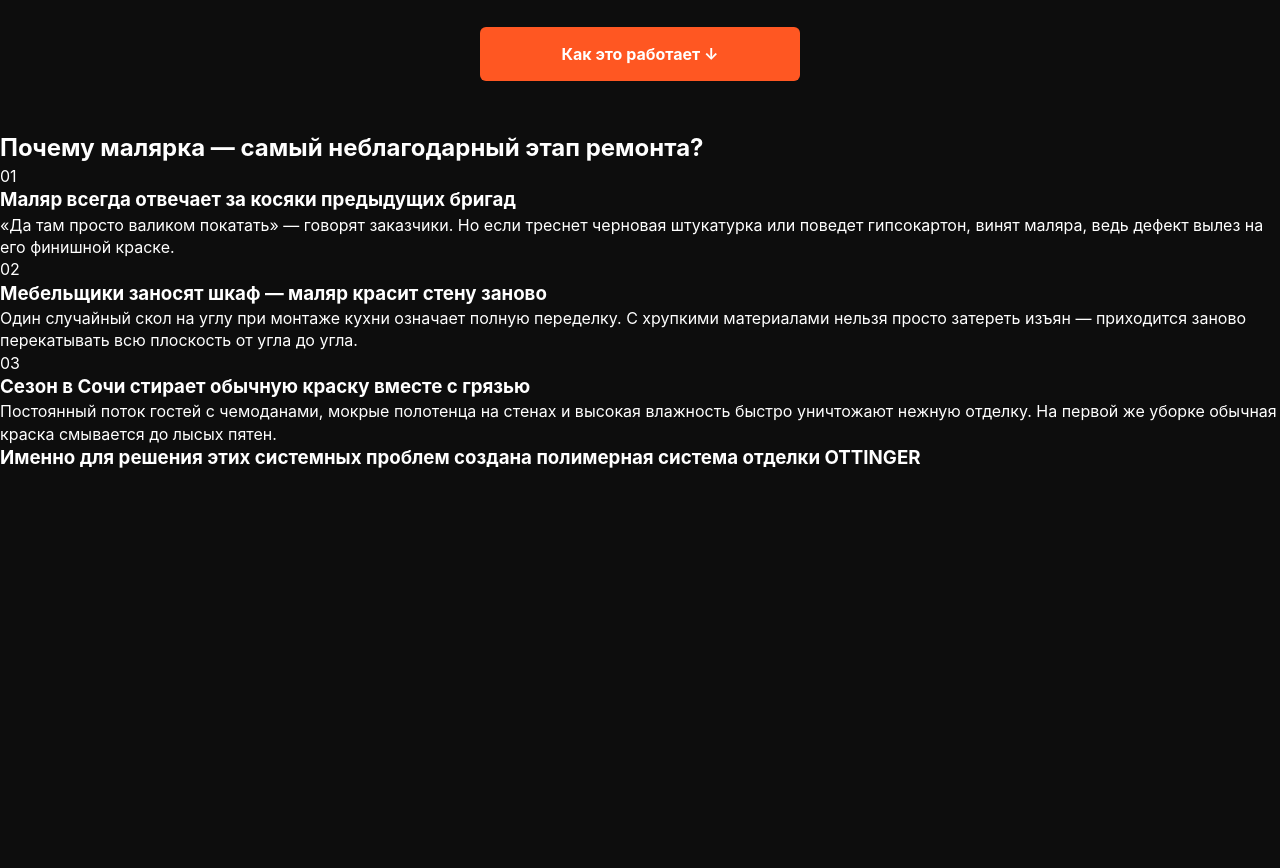
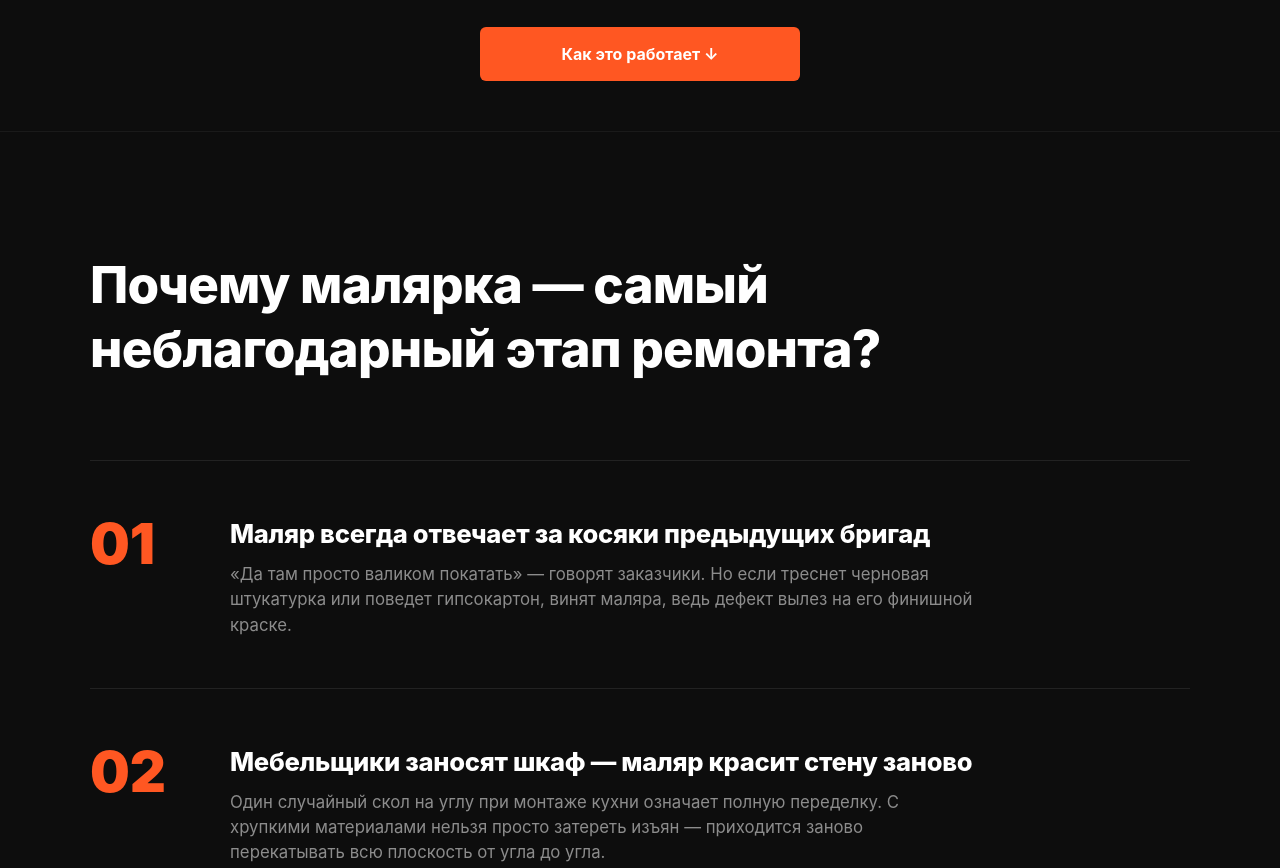
Before and after one commit to ottinger-sochi/io, a plain HTML site: page index.html in a window 1280 px wide. Shown: the part 746-1614 px from the top of the page. Before the commit the page ends 1217 px from the top, so only its background shows below. Drawn offline with Linux system fonts and the light colour scheme.

Commit message:
index.html

```diff
--- a/index.html
+++ b/index.html
@@ -48,13 +48,13 @@
             font-size: 0.9rem;
         }
 
-        /* Первый экран */
+        /* ПЕРВЫЙ ЭКРАН */
         .hero {
             display: flex;
             flex-direction: column;
             align-items: center;
             text-align: center;
-            padding: 25px 15px 40px 15px; /* Минимальный верхний отступ */
+            padding: 25px 15px 40px 15px;
             max-width: 1100px;
             margin: 0 auto;
             min-height: calc(100vh - 70px);
@@ -64,18 +64,14 @@
             margin-bottom: 35px;
             width: 100%;
         }
-
-        /* Стилизация заголовка */
         h1 {
-            font-size: 1.5rem; /* Оптимальный размер, чтобы третья строка гарантированно не переносилась на телефонах */
+            font-size: 1.5rem;
             line-height: 1.35;
             margin-bottom: 25px;
             font-weight: 800;
             color: #ffffff;
             letter-spacing: -0.3px;
         }
-
-        /* Строка 2: Капс по центру */
         .uppercase-line {
             display: block;
             text-transform: uppercase;
@@ -84,17 +80,12 @@
             margin: 8px 0;
             font-weight: 900;
         }
-
-        /* Выделение ключевых слов */
         .accent-color {
             color: #ff5722;
         }
-
-        /* Запрет переноса слов внутри тега */
         .nowrap {
             white-space: nowrap;
         }
-
         .cta-container {
             display: flex;
             justify-content: center;
@@ -120,8 +111,6 @@
         .btn-primary:active {
             background-color: #e04a1b;
         }
-
-        /* GIF-анимация */
         .hero-media {
             width: 100%;
             max-width: 600px;
@@ -138,7 +127,83 @@
             object-fit: cover;
         }
 
-        /* Адаптивность для планшетов и ПК */
+        /* ЖУРНАЛЬНЫЙ СТИЛЬ (БЛОК 2 И БЛОК 3) */
+        .editorial-section {
+            background-color: #0d0d0d;
+            padding: 80px 20px;
+            border-top: 1px solid #1a1a1a;
+        }
+        .section-container {
+            max-width: 1100px;
+            margin: 0 auto;
+        }
+        .section-title {
+            text-align: left;
+            font-size: 2rem;
+            font-weight: 800;
+            margin-bottom: 50px;
+            line-height: 1.25;
+            max-width: 850px;
+            letter-spacing: -0.8px;
+            color: #ffffff;
+        }
+
+        .editorial-list {
+            display: flex;
+            flex-direction: column;
+        }
+        .editorial-item {
+            display: flex;
+            flex-direction: column;
+            padding: 35px 0;
+            border-top: 1px solid #222222;
+        }
+        .editorial-item:last-child {
+            border-bottom: 1px solid #222222;
+        }
+
+        /* Жирные минималистичные цифры */
+        .item-num {
+            font-size: 2.2rem;
+            font-weight: 900;
+            color: #ff5722;
+            margin-bottom: 12px;
+            line-height: 1;
+        }
+
+        .item-text h3 {
+            font-size: 1.35rem;
+            font-weight: 800;
+            color: #ffffff;
+            margin-bottom: 10px;
+            letter-spacing: -0.3px;
+        }
+        .item-text p {
+            color: #8c8c8c;
+            font-size: 0.95rem;
+            line-height: 1.5;
+            max-width: 750px;
+        }
+
+        /* Переходной блок */
+        .transition-block {
+            text-align: left;
+            max-width: 850px;
+            margin: 50px 0 0 0;
+            padding-top: 30px;
+        }
+        .transition-block h3 {
+            font-size: 1.35rem;
+            font-weight: 800;
+            color: #ffffff;
+            line-height: 1.4;
+            letter-spacing: -0.5px;
+        }
+        .transition-block h3 span {
+            color: #ff5722;
+        }
+
+        /* Адаптивность для ПК */
         @media (min-width: 768px) {
             header {
                 padding: 20px 40px;
@@ -147,15 +212,50 @@
                 padding: 50px 40px;
             }
             h1 {
-                font-size: 2.8rem; /* Крупный размер для десктопа */
+                font-size: 2.8rem;
                 line-height: 1.35;
                 max-width: 1100px;
                 margin: 0 auto 30px auto;
             }
             .uppercase-line {
-                font-size: 3.6rem; /* Крупный Капс на ПК */
+                font-size: 3.6rem;
                 margin: 12px 0;
                 letter-spacing: 4px;
+            }
+
+            .editorial-section {
+                padding: 120px 40px;
+            }
+            .section-title {
+                font-size: 3.2rem;
+                margin-bottom: 80px;
+            }
+            .editorial-item {
+                flex-direction: row;
+                align-items: flex-start;
+                padding: 50px 0;
+            }
+            .item-num {
+                font-size: 3.5rem;
+                min-width: 140px;
+                margin-bottom: 0;
+                padding-top: 5px;
+            }
+            .item-text {
+                padding-top: 5px;
+            }
+            .item-text h3 {
+                font-size: 1.6rem;
+            }
+            .item-text p {
+                font-size: 1.05rem;
+            }
+            .transition-block {
+                margin-top: 80px;
+                padding-top: 40px;
+            }
+            .transition-block h3 {
+                font-size: 2rem;
             }
         }
     </style>
@@ -170,7 +270,6 @@
     <!-- ПЕРВЫЙ ЭКРАН -->
     <main class="hero">
         <div class="hero-content">
-            <!-- Строгая трехстрочная структура, адаптированная под мобильные и десктопы -->
             <h1>
                 Как навсегда избавить <br>
                 <span class="uppercase-line">малярные работы</span>
@@ -187,15 +286,14 @@
         </div>
     </main>
 
-    <!-- СОВРЕМЕННЫЙ ЖУРНАЛЬНЫЙ БЛОК 2 -->
-    <section class="how-it-works-section" id="how-it-works">
+    <!-- БЛОК 2: ПРОБЛЕМЫ -->
+    <section class="editorial-section" id="how-it-works">
         <div class="section-container">
 
             <h2 class="section-title">Почему малярка — самый неблагодарный этап ремонта?</h2>
 
             <div class="editorial-list">
 
-                <!-- Пункт 01 -->
                 <div class="editorial-item">
                     <div class="item-num">01</div>
                     <div class="item-text">
@@ -204,7 +302,6 @@
                     </div>
                 </div>
 
-                <!-- Пункт 02 -->
                 <div class="editorial-item">
                     <div class="item-num">02</div>
                     <div class="item-text">
@@ -213,7 +310,6 @@
                     </div>
                 </div>
 
-                <!-- Пункт 03 -->
                 <div class="editorial-item">
                     <div class="item-num">03</div>
                     <div class="item-text">
@@ -224,9 +320,46 @@
 
             </div>
 
-            <!-- ПЕРЕХОДНОЙ БЛОК -->
+        </div>
+    </section>
+
+    <!-- БЛОК 3: ТЕХНОЛОГИЧЕСКОЕ РЕШЕНИЕ OTTINGER -->
+    <section class="editorial-section" style="border-top: none;">
+        <div class="section-container">
+
+            <h2 class="section-title">Как полимерная броня OTTINGER решает эти проблемы</h2>
+
+            <div class="editorial-list">
+
+                <div class="editorial-item">
+                    <div class="item-num">01</div>
+                    <div class="item-text">
+                        <h3>Упругость вместо хрупкости</h3>
+                        <p>Шпатлевка OTTINGER создана на эластичной полимерной базе. В отличие от жесткого гипса, она гасит микродеформации стен и случайные удары, защищая углы от сколов.</p>
+                    </div>
+                </div>
+
+                <div class="editorial-item">
+                    <div class="item-num">02</div>
+                    <div class="item-text">
+                        <h3>Армирование фиброволокном без холста и клея</h3>
+                        <p>Микроволокна связывают состав шпатлевки изнутри, удерживая швы от трещин. Это позволяет полностью отказаться от долгой поклейки стеклохолста и клея.</p>
+                    </div>
+                </div>
+
+                <div class="editorial-item">
+                    <div class="item-num">03</div>
+                    <div class="item-text">
+                        <h3>Моющаяся керамика против грязи и трения</h3>
+                        <p>Финишная краска содержит керамические микрочастицы. Она образует сверхплотную мембрану: следы от сумок, обуви или жира отмываются простой водой без затертостей и глянцевых пятен.</p>
+                    </div>
+                </div>
+
+            </div>
+
+            <!-- ПЕРЕХОДНОЙ БЛОК К ЭКОНОМИКЕ И ПРОДУКТАМ -->
             <div class="transition-block">
-                <h3>Именно для решения этих системных проблем создана полимерная система отделки <span>OTTINGER</span></h3>
+                <h3>Итог: на практике эта технология сокращает сроки малярки на <span>40%</span> и защищает вас от переделок</h3>
             </div>
 
         </div>
```
